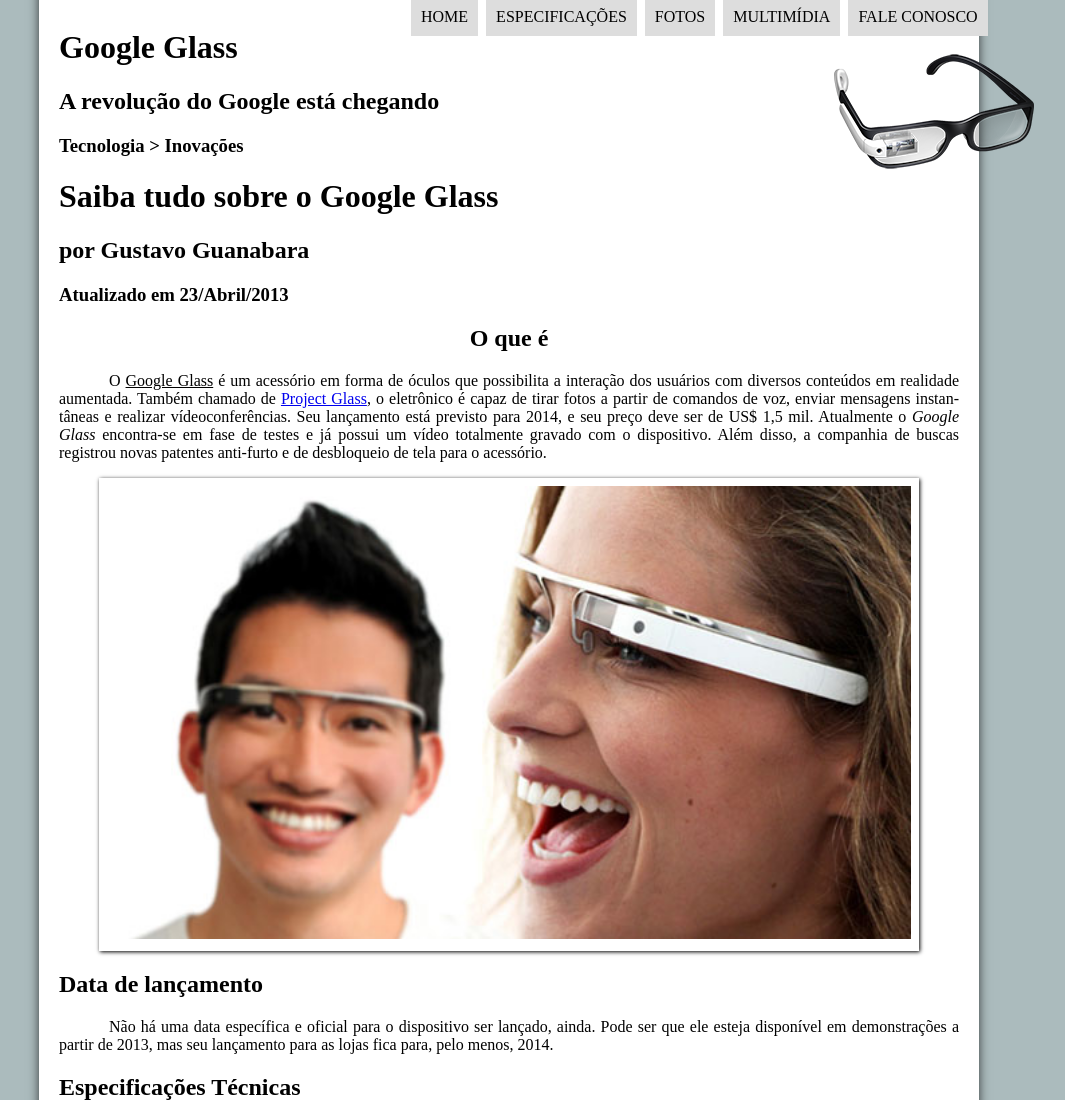
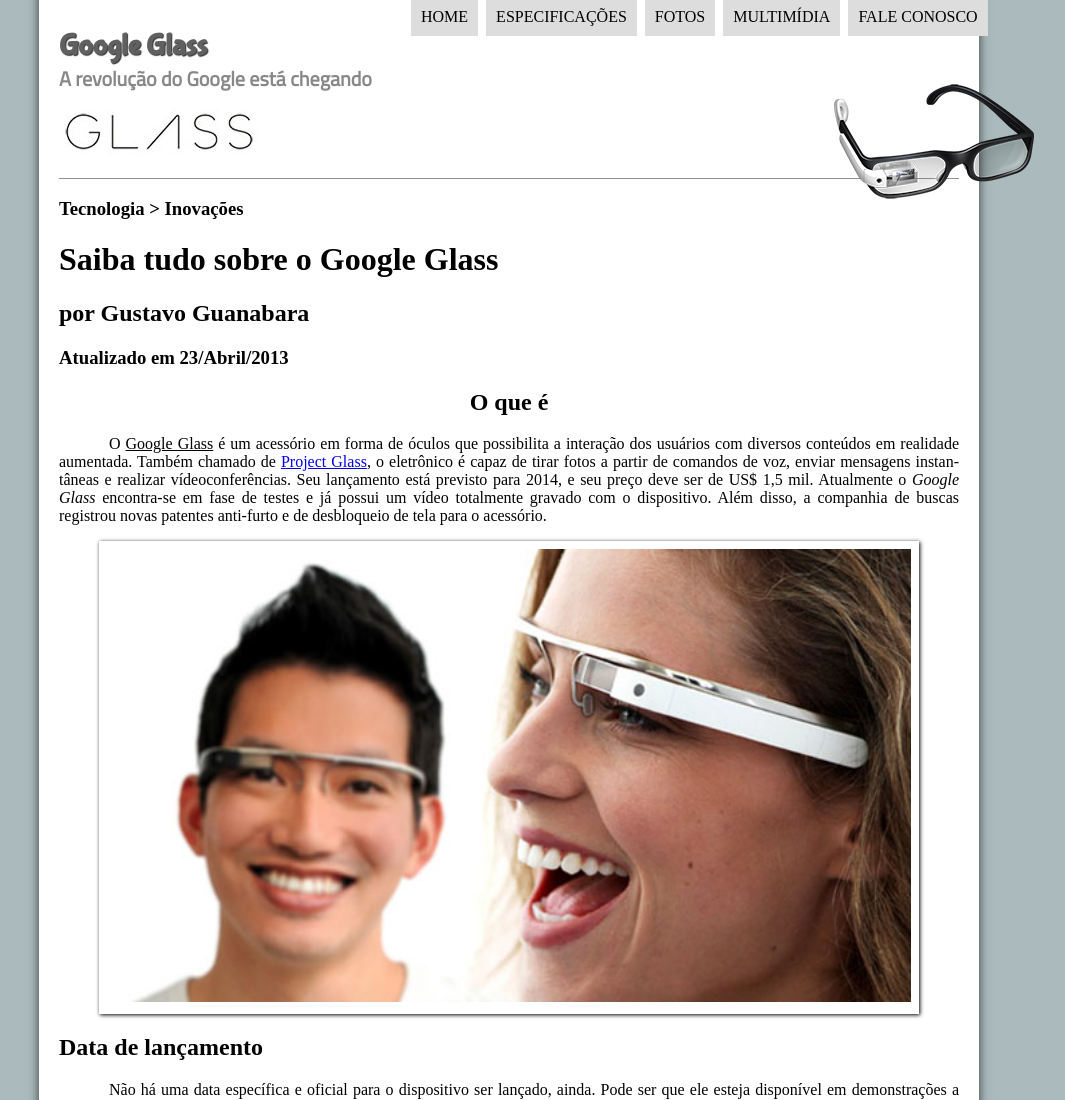
Before and after one commit to sergioherman/Projeto-Google-Glass, a plain HTML site: page index.html in a window 1280 px wide. Shown: the top 1100 px of the page, without its empty margins (131-1196 px from the left). Drawn offline with Linux system fonts and the light colour scheme.

Commit message:
Alterações no título
Alterações no Título:
1. Posicionamento
2. Margem
3. Linha
4. Fontes alteradas

```diff
--- a/_css/estilo.css
+++ b/_css/estilo.css
@@ -1,10 +1,38 @@
 @charset "UTF-8";
+@import url('https://fonts.googleapis.com/css2?family=Titillium+Web&display=swap');
+@font-face{
+    font-family: 'FonteLogo';
+    src: url("../_fonts/bubblegum-sans-regular.otf");
+}
+header#cabecalho{
+    border-bottom: 1px #909090 solid;
+    height: 150px;
+    background: url("../_imagens/glass-logo-peq.jpg") no-repeat 0px 80px;
+}
+
+header#cabecalho h1{
+    font-family: 'FonteLogo', sans-serif;
+    font-size: 30px;
+    color: #606060;
+    text-shadow: 1px 1px 1px rgba(0,0,0,.8);
+    padding: 0px;
+    margin-bottom: 0px;
+}
+
+header#cabecalho h2{
+    font-family: 'Titillium Web', sans-serif;
+    color: #888888;
+    font-size: 15pt;
+    padding: 0px;
+    margin-top: 0px;
+}
 
 header#cabecalho img#icone{
     position: absolute;
-    top: 50px;
+    top: 80px;
     left: 965px;
 }
+
 
 body{
     background-color: rgb(171, 187, 189);
```
